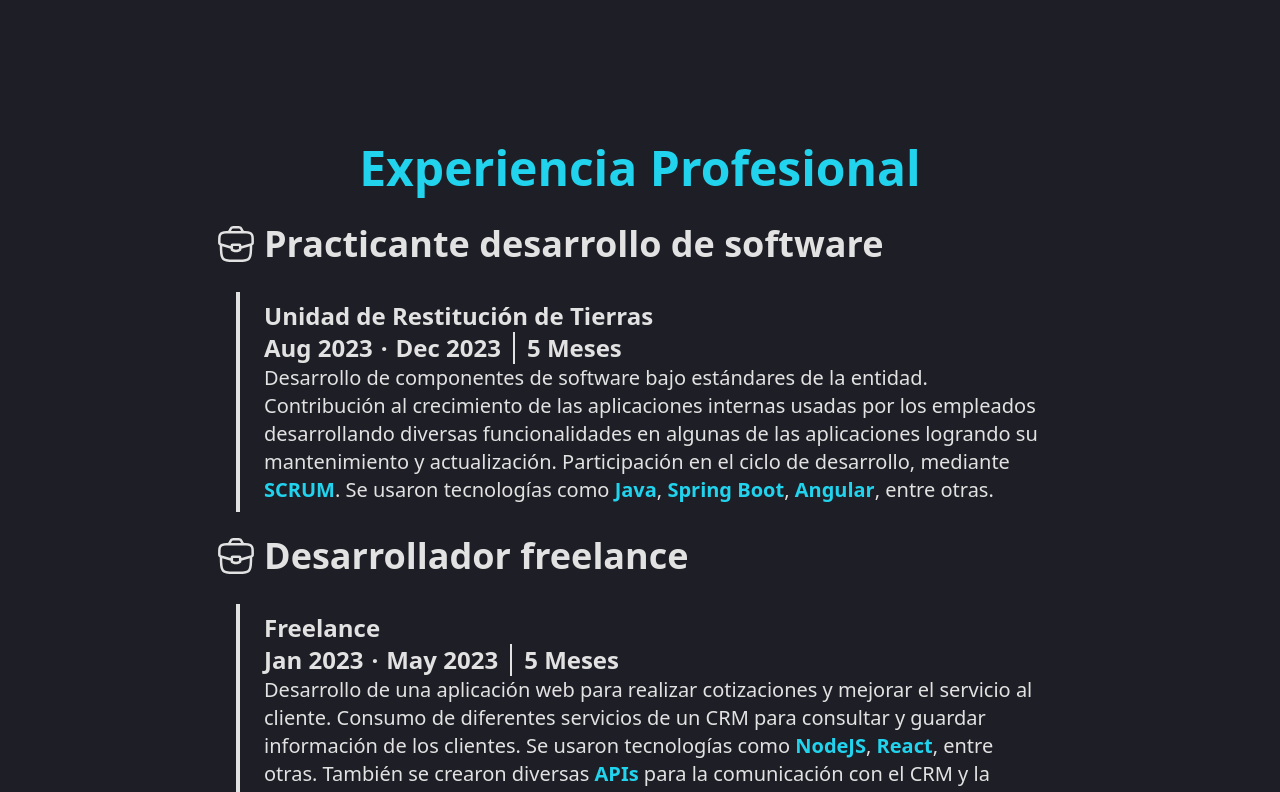
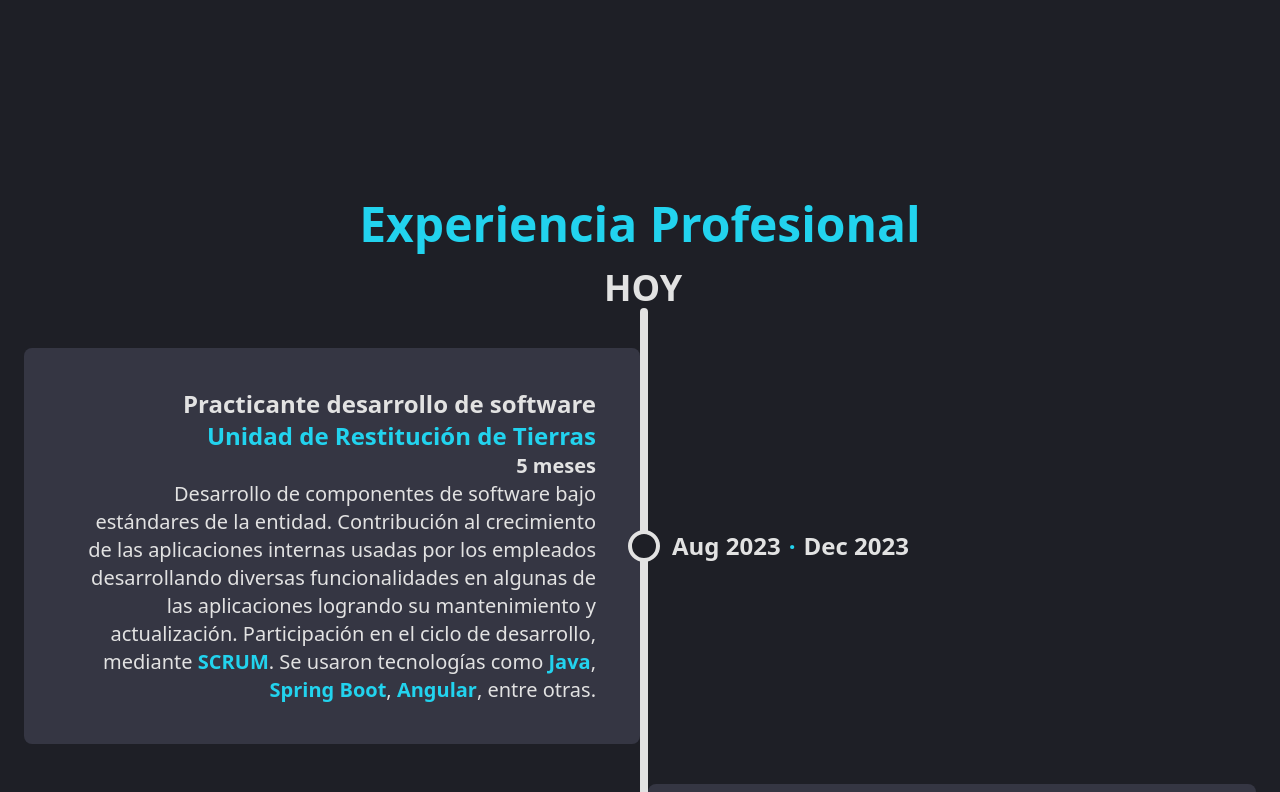
Before and after one commit to Andresssg/Portfolio, a React (Vite) app: page / in a window 1280 px wide. Shown: the part 740-1532 px from the top of the page. Built offline with nearby package versions, Linux system fonts and the light colour scheme.

Commit message:
Redesign background experience to timeline

```diff
--- a/src/components/Experience.jsx
+++ b/src/components/Experience.jsx
@@ -1,32 +1,42 @@
 import useDiffDates from '../hooks/useDiffDates'
-import Suitcase from '../icons/Suitcase'
 import Keywords from './Keywords'
 
-function Experience ({ experience }) {
+function Experience ({ experience, position = 'left' }) {
   const { title, company, description, start, end } = experience
   const { startLocaleDate, endLocaleDate, amountMonths } = useDiffDates(start, end)
+  const stylesLeft = 'self-start md:text-end after:-right-5 order-1'
+  const stylesRight = 'self-end text-start after:-left-5 md:ml-4 order-2'
 
   return experience
     ? (
-      <article className='flex flex-col my-3 w-full mx-auto px-6 container lg:max-w-4xl md:max-w-2xl lg:gap-y-5 justify-center items-left '>
-        <div className='flex items-center gap-2 text-2xl lg:text-4xl'>
-          <Suitcase className='w-10 h-10' />
-          <h2 className='font-bold'>{title}</h2>
+      <div className='flex w-full font-semibold text-xl lg:text-2xl'>
+        <div className={`hidden md:flex gap-x-2 capitalize my-auto w-1/2 ${position === 'left' ? 'order-2 justify-start px-8' : 'order-1 justify-end px-3.5'}`}>
+          <p>{startLocaleDate}</p>
+          <p className='text-accent'>·</p>
+          <p>{endLocaleDate}</p>
         </div>
-        <div className='mt-2 ml-5 py-2 px-6 font-semibold text-xl lg:text-2xl border-light-gray border-l-4'>
-          <p className=''>{company}</p>
-          <div className='flex capitalize'>
-            <div className='flex gap-x-2 pr-3 items-center border-r-2 border-light-gray'>
+        <article className={`flex flex-col relative py-10 px-5 w-full md:w-1/2
+        md:gap-y-5 justify-center bg-secondary rounded-lg
+        after:absolute ${position === 'left' ? stylesLeft : stylesRight}
+        after:hidden md:after:block after:my-auto after:w-8 after:h-8 after:rounded-full after:border-4
+        after:border-light-gray after:bg-primary after:z-10
+        before:absolute md:before:hidden before:my-auto before:w-8 before:h-8 before:rounded-full before:border-4
+        before:border-light-gray before:bg-primary before:z-10 before:-left-3
+      `}
+        >
+          <div className='px-6'>
+            <h2 className='font-bold'>{title}</h2>
+            <p className='text-accent'>{company}</p>
+            <div className='md:hidden flex gap-x-2 capitalize text-lg'>
               <p>{startLocaleDate}</p>
-              <p>·</p>
-              <p>{endLocaleDate}
-              </p>
+              <p className='text-accent'>·</p>
+              <p>{endLocaleDate}</p>
             </div>
-            <p className='px-3'>{amountMonths} meses</p>
+            <p className='text-lg lg:text-xl'>{amountMonths} meses</p>
+            <Keywords description={description} />
           </div>
-          <Keywords description={description} />
-        </div>
-      </article>
+        </article>
+      </div>
       )
     : (
       <div className='flex flex-col w-full mx-auto container lg:max-w-4xl md:max-w-2xl justify-center items-center'>
--- a/src/sections/Background.jsx
+++ b/src/sections/Background.jsx
@@ -3,11 +3,25 @@ import data from '../data/background-info.json'
 
 function Background () {
   return (
-    <section id='background' className='flex flex-col w-full my-5 lg:my-16 mx-auto container lg:max-w-4xl md:max-w-2xl justify-center items-center text-light-gray'>
-      <h1 className='py-5 font-bold text-4xl lg:text-5xl text-accent'>Experiencia Profesional</h1>
-      {data.sort((a, b) => b.id - a.id).map(item => (
-        <Experience key={`b-${item.id}`} experience={item} />
-      ))}
+    <section
+      id='background' className='flex flex-col px-4 my-5 pt-10 justify-center items-center text-light-gray
+      lg:my-20 lg:max-w-7xl'
+    >
+      <h1 className='py-5 font-bold text-4xl lg:text-5xl text-accent text-center'>Experiencia Profesional</h1>
+      <div className='flex flex-col relative px-2 py-10 w-full justify-around gap-y-10 mt-10'>
+        {data
+          .sort((a, b) => b.id - a.id)
+          .map((item, i) => {
+            return (
+              <Experience key={`b-${item.id}`} experience={item} position={`${i % 2 === 0 ? 'left' : 'right'}`} />
+            )
+          })}
+        <div
+          text-before='2023' text-after='HOY' className='absolute w-2 h-full bg-light-gray top-0 md:left-1/2 rounded-full font-bold
+        before:absolute before:content-[attr(text-before)] before:-bottom-10 md:before:-left-9 before:text-4xl
+        after:absolute after:content-[attr(text-after)] after:-top-10 md:after:-left-9 after:text-4xl'
+        />
+      </div>
     </section>
   )
 }
```
